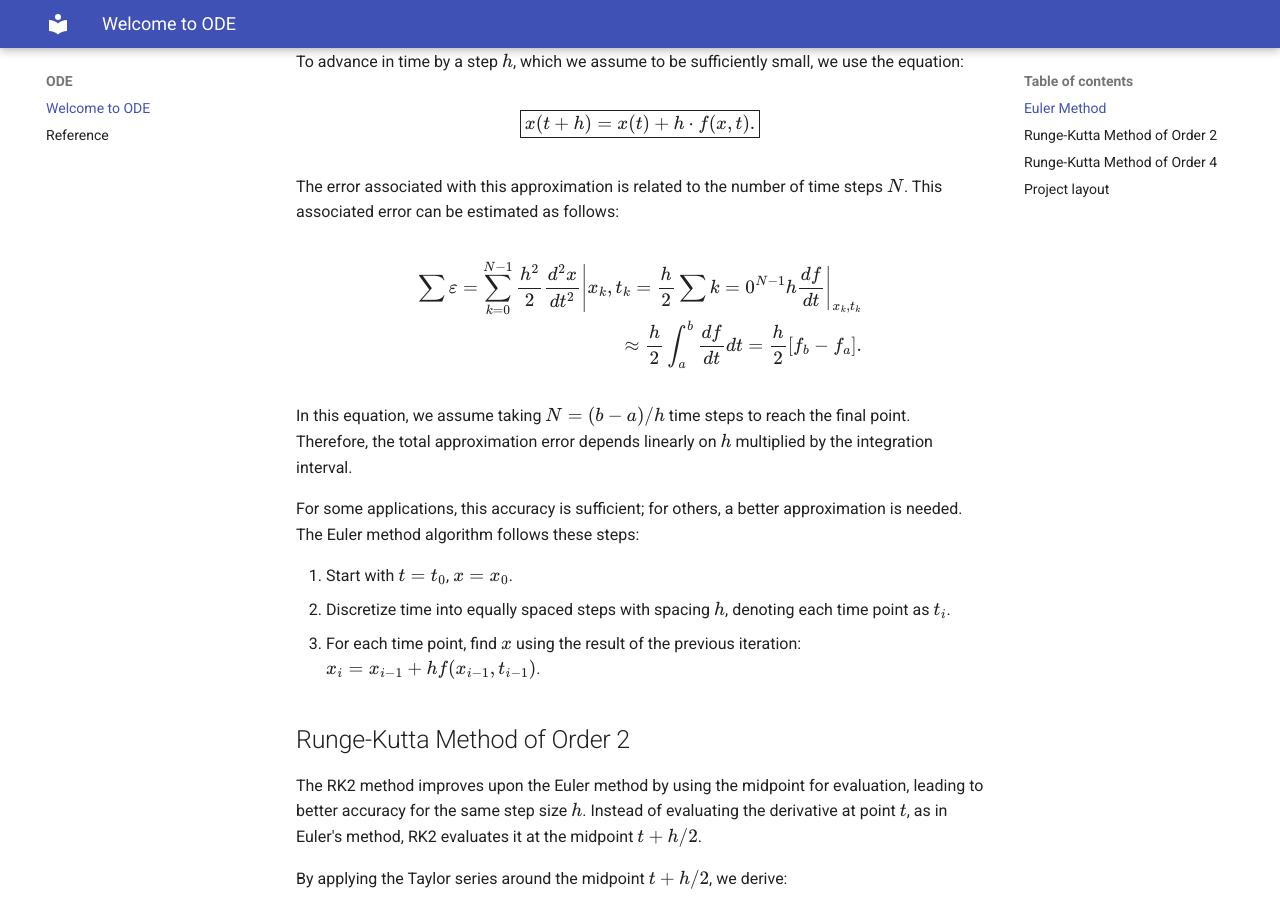
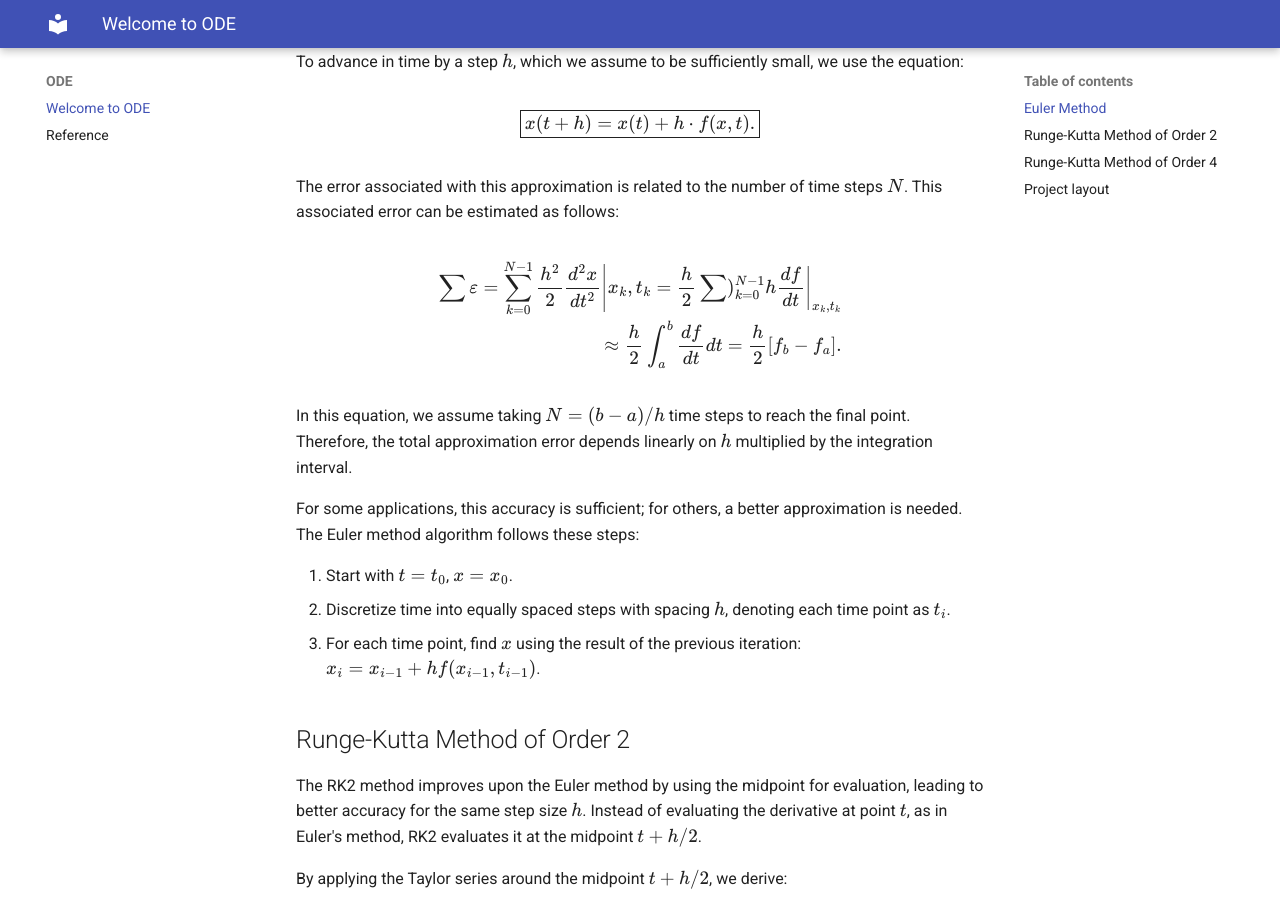
Before and after one commit to marcesiles/ode, an MkDocs documentation site: the page built from docs/index.md, in a window 1280 px wide and 900 px high, scrolled down 712 px. Built offline with MkDocs 1.6.1 and Material for MkDocs 9.7.7, drawn with Linux system fonts in a browser that asks for light colours.

```diff
--- a/docs/index.md
+++ b/docs/index.md
@@ -25,7 +25,7 @@ $$
 The error associated with this approximation is related to the number of time steps $N$. This associated error can be estimated as follows:
 
 \begin{align}
-\sum\varepsilon = \sum_{k=0}^{N-1}\frac{h^2}{2}\left. \frac{d^2x}{dt^2} \right|{x_{k}, t_{k}} = \frac{h}{2}\sum{k=0}^{N-1}h\left.\frac{df}{dt}\right|_{x_{k}, t_{k}}
+\sum\varepsilon = \sum_{k=0}^{N-1}\frac{h^2}{2}\left. \frac{d^2x}{dt^2} \right|{x_{k}, t_{k}} = \frac{h}{2}\sum)_{k=0}^{N-1}h\left.\frac{df}{dt}\right|_{x_{k}, t_{k}}
 \\
 \approx \frac{h}2\int_{a}^b\frac{df}{dt}d t = \frac{h}{2}\left[f_{b} - f_{a}\right].
 \end{align}
```
Also changed, not shown: site/index.html.
